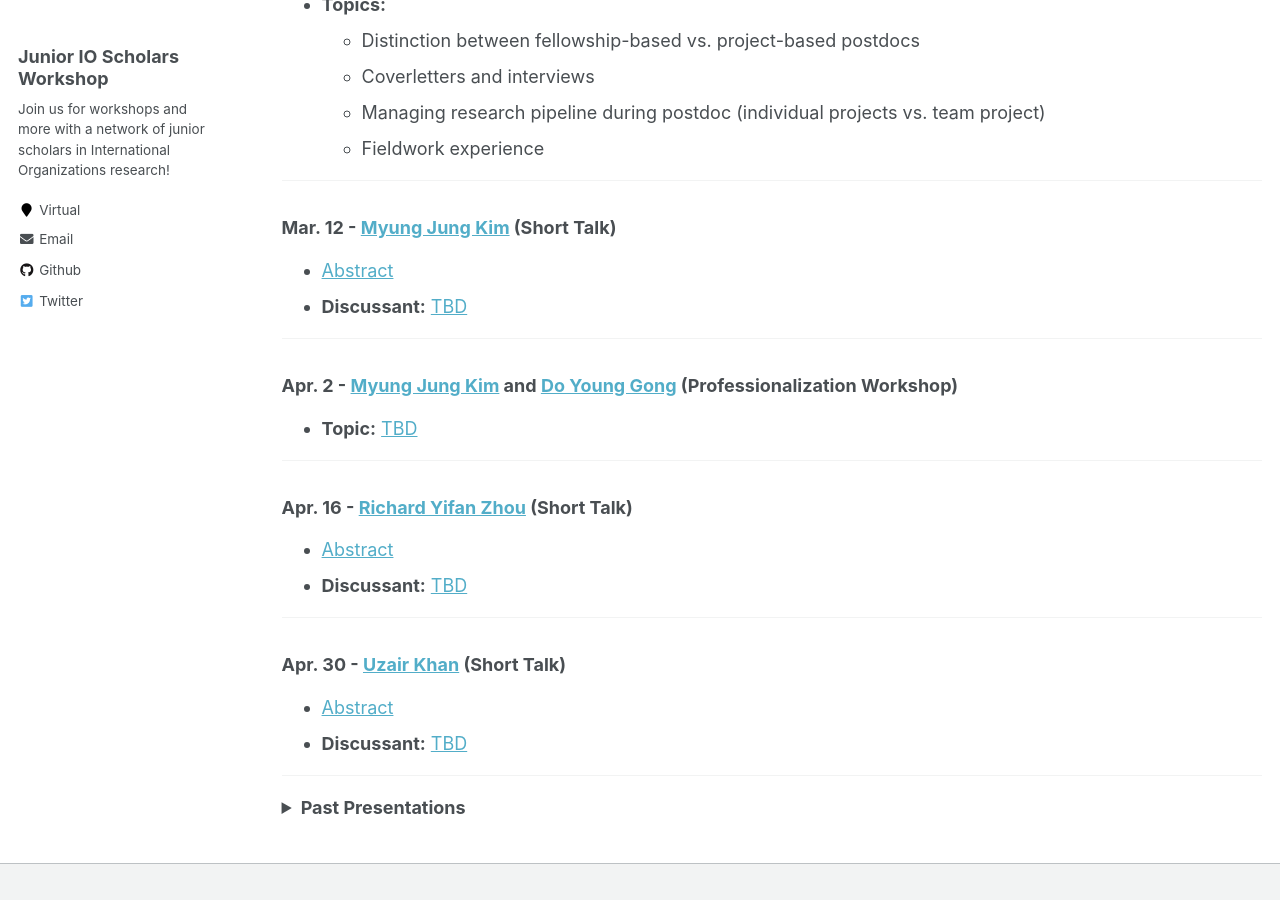
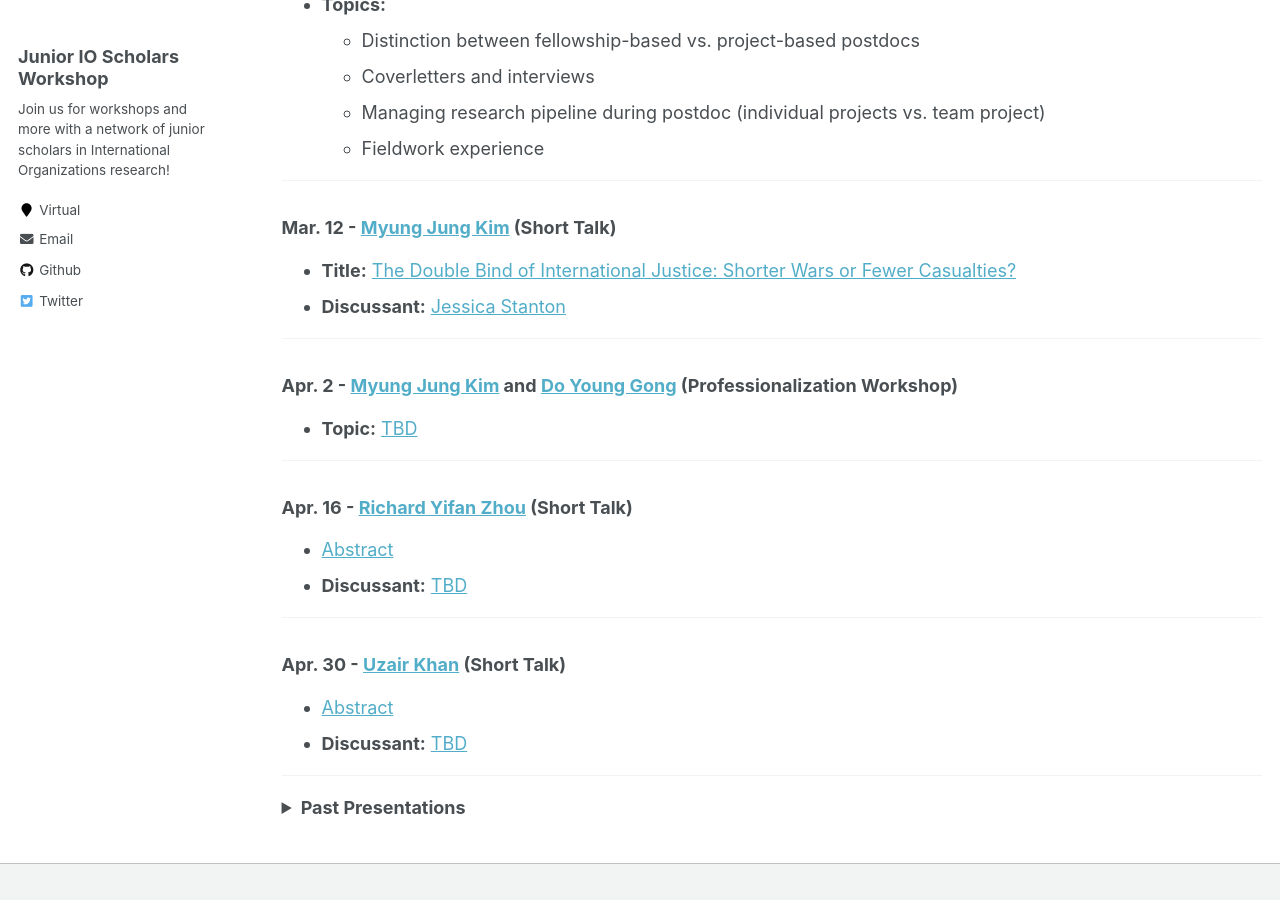
Before and after one commit to IO-workshop/IO-workshop.github.io, a Jekyll site: the page built from _pages/schedule.md, in a window 1280 px wide and 900 px high, scrolled down 460 px. Built offline with Jekyll 4.4.1, drawn with Linux system fonts in a browser that asks for light colours.

Commit message:
Schedule update_Kim

```diff
--- a/_pages/schedule.md
+++ b/_pages/schedule.md
@@ -24,8 +24,8 @@ Spring 2026 Meetings are scheduled for Thursdays at 11:00am (ET). The Zoom link
 
 ### Mar. 12 - [Myung Jung Kim](https://www.myungjungkim.com) (Short Talk)
 
-- [Abstract](https://io-workshop.github.io/files/Spring_2026/abstract_Myung_Jung_Kim.pdf)
-- **Discussant:** [TBD]()
+- **Title:** [The Double Bind of International Justice: Shorter Wars or Fewer Casualties?](https://io-workshop.github.io/files/Spring_2026/Kim_Double_Bound_03062026.pdf)
+- **Discussant:** [Jessica Stanton](https://www.jessicastanton.org)
 
 ---
 
```
Also changed, not shown: 1 other file.
